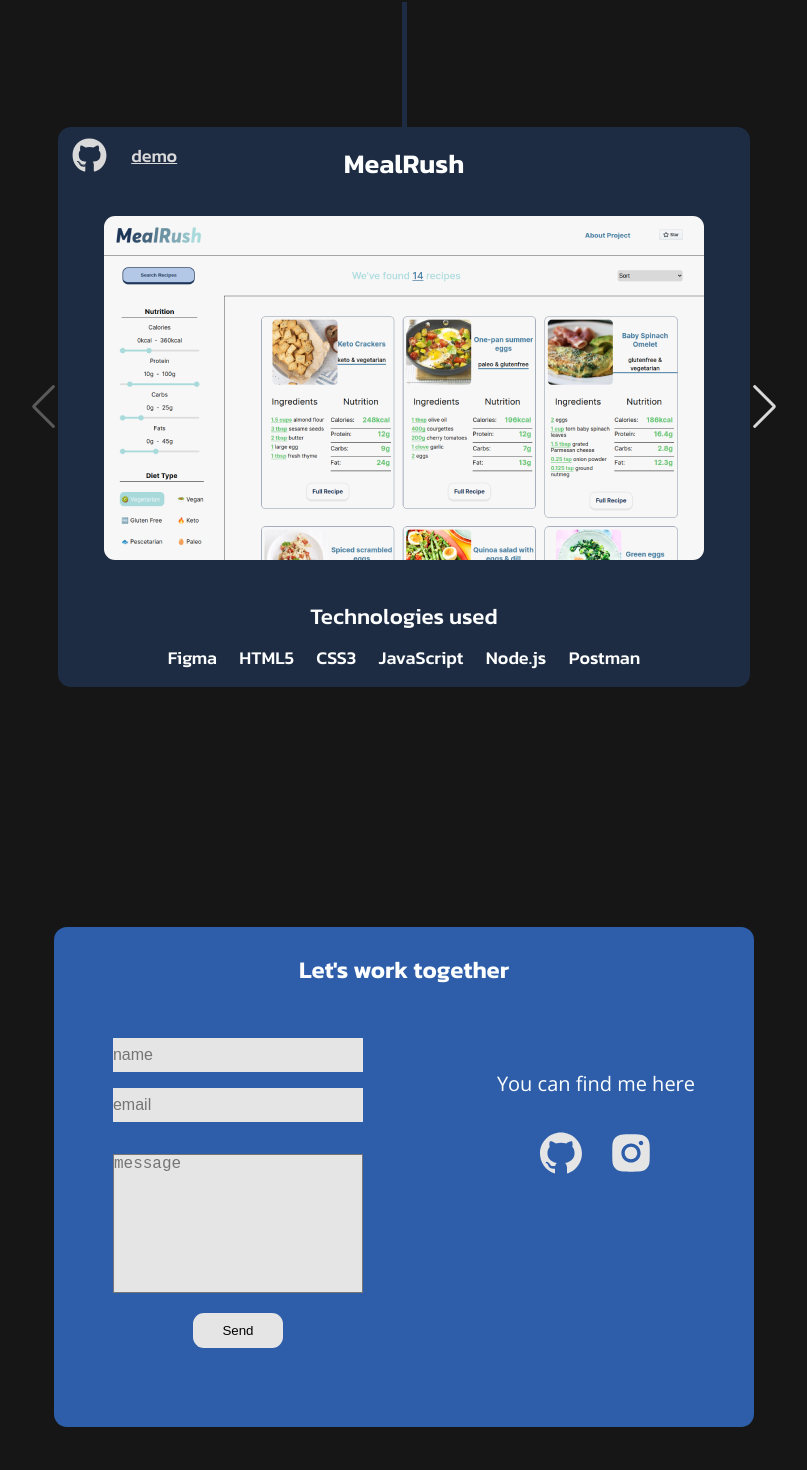
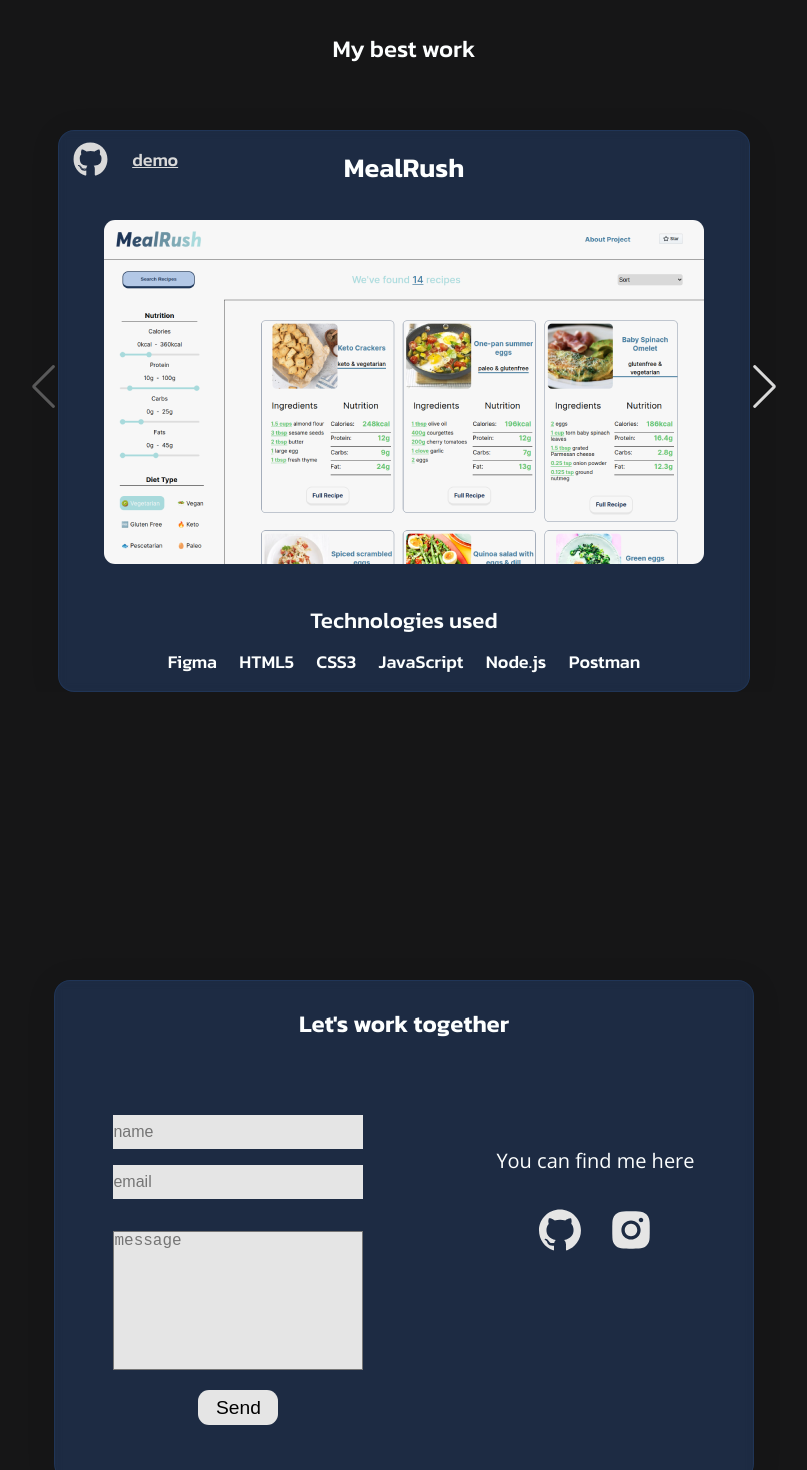
Before and after one commit to vajkke/Portfolio, a React (Create React App) app: page / in a window 1280 px wide. Shown: the part 2065-3535 px from the top of the page, without its empty margins (236-1043 px from the left). Built offline with nearby package versions, Linux system fonts and the light colour scheme.

Commit message:
updated design

```diff
--- a/src/portfolio/Contact/Contact.css
+++ b/src/portfolio/Contact/Contact.css
@@ -2,7 +2,7 @@
 @import url("https://fonts.googleapis.com/css2?family=Open+Sans&family=Rajdhani:wght@700&display=swap");
 
 .contact-section {
-  margin-top: 15rem;
+  margin-top: 18rem;
   display: flex;
   align-items: center;
   justify-content: center;
@@ -21,21 +21,25 @@
   width: 90%;
   max-width: 700px;
   height: 500px;
-  background-color: #2e5eaa;
+  background: rgba(46, 94, 170, 0.3);
+  border-radius: 16px;
+  box-shadow: 0 4px 30px rgba(0, 0, 0, 0.1);
+  backdrop-filter: blur(5px);
+  -webkit-backdrop-filter: blur(5px);
+  border: 1px solid rgba(46, 94, 170, 0.2);
   display: flex;
   align-items: center;
   flex-direction: column;
   justify-content: center;
   padding: 2rem;
   position: relative;
-  border-radius: 13px;
 }
 
 .form-and-social {
   display: flex;
   justify-content: space-around;
   align-items: flex-start;
-  margin-top: 2rem;
+  margin-top: 5rem;
   width: 100%;
 }
 
@@ -66,13 +70,14 @@
 }
 
 .submit-btn {
-  width: 90px;
+  width: 80px;
   height: 35px;
   border-radius: 11px;
   border: none;
   background-color: #e5e5e5;
   margin-top: 1rem;
   cursor: pointer;
+  font-size: 1.2rem;
 }
 
 .submit-btn:active {
--- a/src/portfolio/Projects/Projects.css
+++ b/src/portfolio/Projects/Projects.css
@@ -6,7 +6,7 @@
   flex-direction: column;
   justify-content: center;
   align-items: center;
-  margin: 10rem 0;
+  margin: 15rem 0;
 }
 
 .vertical-line1 {
@@ -21,7 +21,7 @@
 }
 
 .project-container {
-  background-color: rgba(46, 94, 170, 0.3);
+  margin-top: 3rem;
   width: 90%;
   max-width: 800px;
   padding: 1rem 0;
@@ -30,6 +30,13 @@
   align-items: center;
   border-radius: 13px;
   position: relative;
+
+  background: rgba(46, 94, 170, 0.3);
+  border-radius: 16px;
+  box-shadow: 0 4px 30px rgba(0, 0, 0, 0.1);
+  backdrop-filter: blur(5px);
+  -webkit-backdrop-filter: blur(5px);
+  border: 1px solid rgba(46, 94, 170, 0.2);
 }
 
 .icon--container {
@@ -74,25 +81,6 @@
 
 .project-img {
   border-radius: 11px;
-}
-
-.about-project {
-  border: none;
-  width: 100px;
-  cursor: pointer;
-  padding: 0.2rem 0;
-  border-radius: 11px;
-  background-color: #d9d9d9;
-  color: #161617;
-  font-weight: 500;
-  font-size: 1.2rem;
-  border: 1px solid #1d2b43;
-}
-
-.about-project:hover {
-  background-color: #161617;
-  color: #d9d9d9;
-  border-color: #d9d9d9;
 }
 
 /* swiper */
--- a/src/portfolio/Projects/Projects.js
+++ b/src/portfolio/Projects/Projects.js
@@ -44,7 +44,7 @@
   return (
     <section className="projects-section">
       <h1 className="projects-heading">My best work</h1>
-      <div className="vertical-line1"></div>
+      {/* <div className="vertical-line1"></div> */}
       <Slider slides={components} />
     </section>
   );
```
